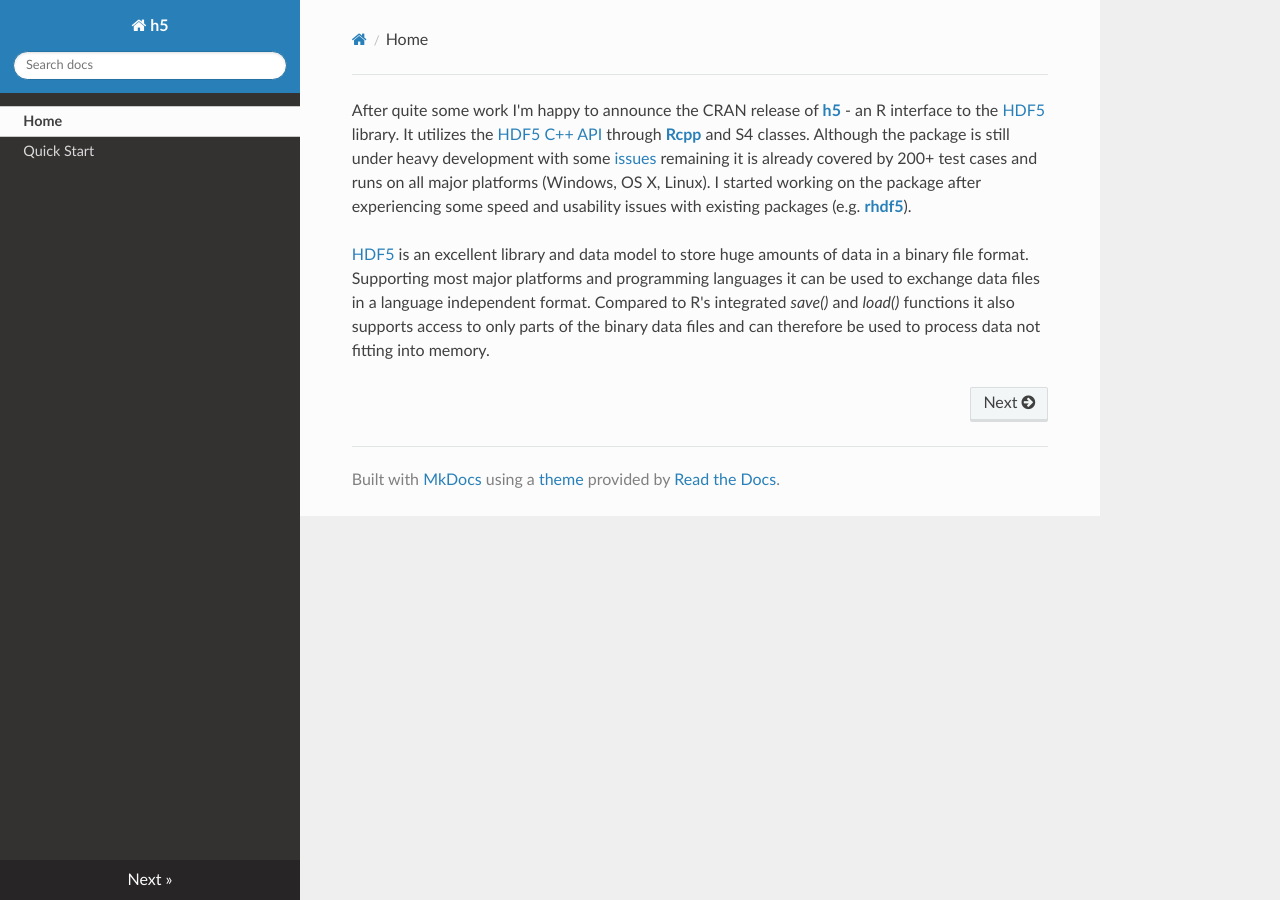
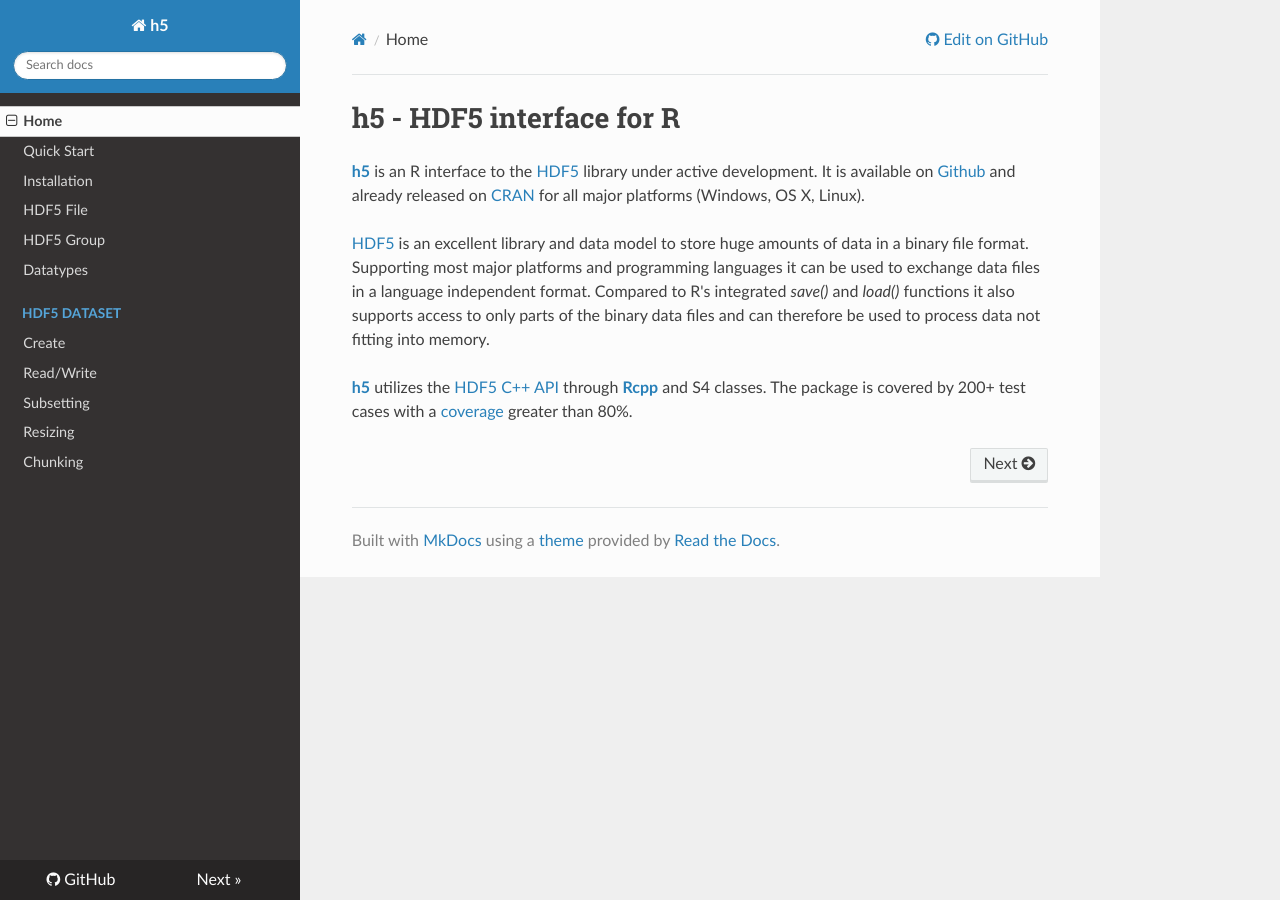
Before and after one commit to mannau/h5, an MkDocs documentation site: the page built from docs/index.md, in a window 1280 px wide. Built offline with MkDocs 1.6.1, drawn with Linux system fonts in a browser that asks for light colours; nearby versions of some CDN libraries; old or Windows-style settings are respelled for this version of MkDocs.

Commit message:
Insert docs template

```diff
--- a/docs/index.md
+++ b/docs/index.md
@@ -1,15 +1,7 @@
-After quite some work I'm happy to announce the CRAN release of
-**[h5](http://cran.r-project.org/web/packages/h5/index.html)** - an R
-interface to the [HDF5](https://www.hdfgroup.org/HDF5/) library. It utilizes the
-[HDF5 C++ API](https://www.hdfgroup.org/HDF5/doc/cpplus_RM/) through
-**[Rcpp](http://cran.r-project.org/web/packages/Rcpp/index.html)** and S4 classes.
-Although the package is still under heavy development with some
-[issues](https://github.com/mannau/h5/issues) remaining it is already covered by
-200+ test cases and runs on all major platforms (Windows, OS X, Linux). I
-started working on the package after experiencing some speed and usability issues
-with existing packages (e.g. **[rhdf5](http://www.bioconductor.org/packages/release/bioc/html/rhdf5.html)**).
+# h5 - HDF5 interface for R
 
-<!--more-->
+**[h5](http://cran.r-project.org/web/packages/h5/index.html)** is an R
+interface to the [HDF5](https://www.hdfgroup.org/HDF5) library under active development. It is available on [Github](https://github.com/mannau/h5) and already released on [CRAN](https://cran.r-project.org/web/packages/h5/index.html) for all major platforms (Windows, OS X, Linux).
 
 [HDF5](https://www.hdfgroup.org/HDF5/) is an excellent library and data model to
 store huge amounts of data in a binary file format. Supporting most major
@@ -17,3 +9,8 @@ platforms and programming languages it can be used to exchange data files in a
 language independent format. Compared to R's integrated *save()* and *load()*
 functions it also supports access to only parts of the binary data files and can
 therefore be used to process data not fitting into memory.
+
+**[h5](http://cran.r-project.org/web/packages/h5/index.html)** utilizes the
+[HDF5 C++ API](https://www.hdfgroup.org/HDF5/doc/cpplus_RM/) through
+**[Rcpp](http://cran.r-project.org/web/packages/Rcpp/index.html)** and S4 classes.
+The package is covered by 200+ test cases with a [coverage](https://codecov.io/github/mannau/h5?branch=master) greater than 80%.
--- a/mkdocs.yml
+++ b/mkdocs.yml
@@ -1,5 +1,18 @@
 site_name: h5
+site_description: Documentation for the h5 R package
+repo_url: https://github.com/mannau/h5/docs
+include_search: true
+
 pages:
-- Home: index.md
-- Quick Start: quickstart.md
+- [index.md, Home]
+- [quickstart.md, Quick Start]
+- [install.md, Installation]
+- [h5file.md, HDF5 File]
+- [h5group.md, HDF5 Group]
+- [datatypes.md, Datatypes]
+- [dataset/create.md, HDF5 Dataset, Create]
+- [dataset/readwrite.md, HDF5 Dataset, Read/Write]
+- [dataset/subsetting.md, HDF5 Dataset, Subsetting]
+- [dataset/resize.md, HDF5 Dataset, Resizing]
+- [dataset/chunking.md, HDF5 Dataset, Chunking]
 theme: readthedocs
```
Also changed, not shown: README.md (+1 -1 lines), docs/h5file.md (added, +38 -0 lines), docs/install.md (added, +43 -0 lines), docs/attributes.md (added), docs/dataset/chunking.md (added), docs/dataset/create.md (added), docs/dataset/readwrite.md (added), docs/dataset/resize.md (added), docs/dataset/subsetting.md (added), docs/datatypes.md (added), docs/h5group.md (added), docs/strings.md (added), docs/vlentypes.md (added), 3 other files.
